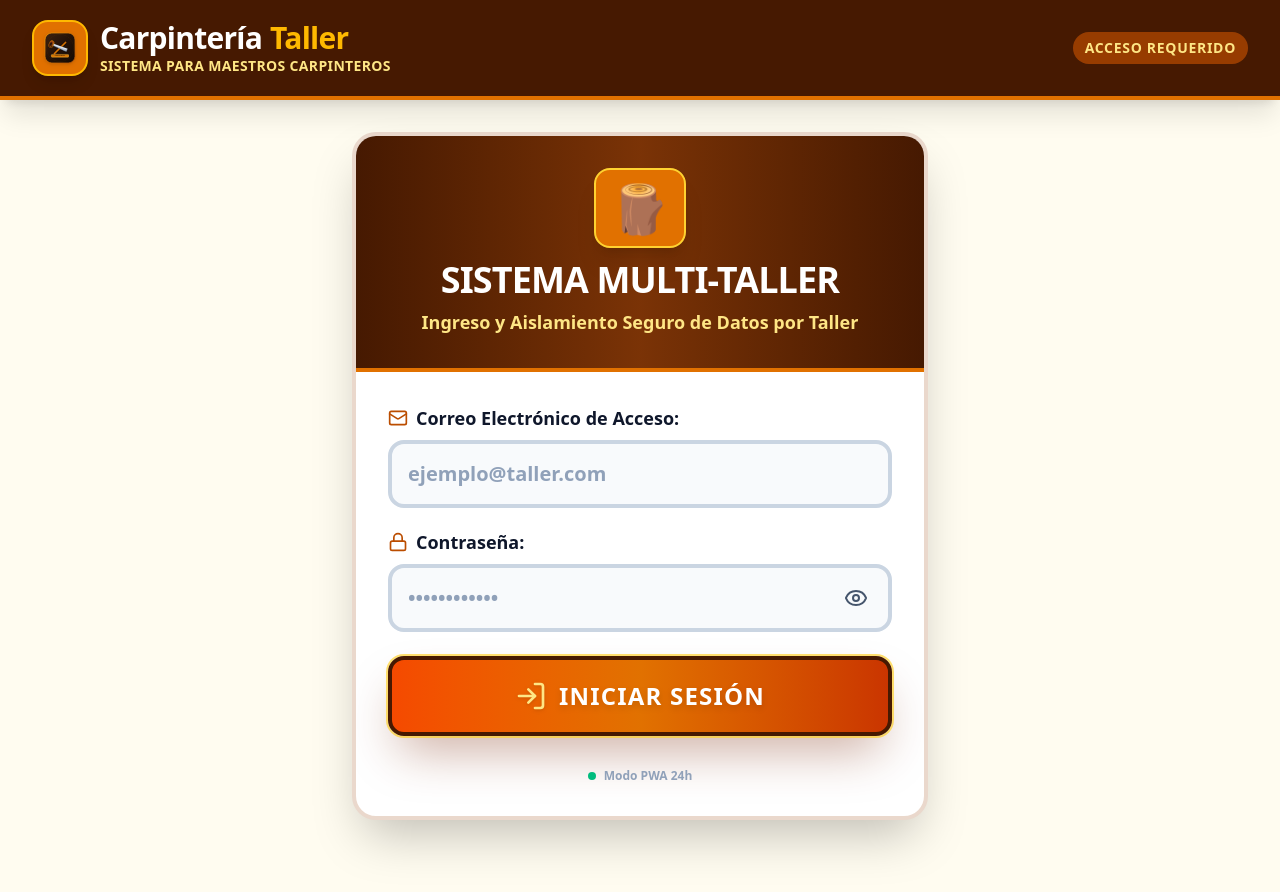
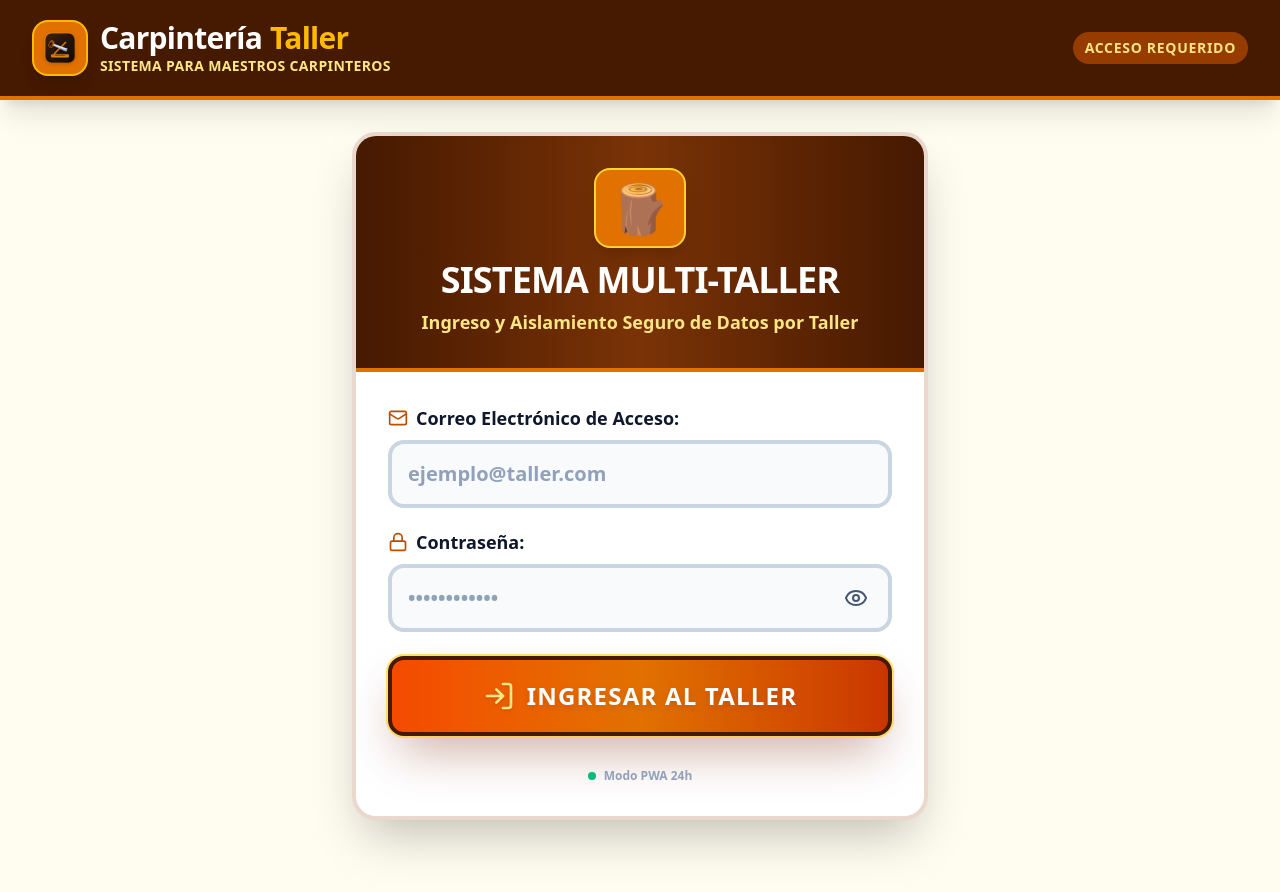
Before and after one commit to rodocortos2024f-max/carpinteria-taller, a React (Vite) app: page / in a window 1280 px wide. Shown: the top 892 px of the page. Built offline with nearby package versions, Linux system fonts and the light colour scheme.

Commit message:
feat: update login button text
Change label to "INGRESAR AL TALLER" to better align with the application branding.

```diff
--- a/src/components/LoginView.tsx
+++ b/src/components/LoginView.tsx
@@ -376,7 +376,7 @@ export const LoginView: React.FC<LoginViewProps> = ({ onLogin }) => {
             >
               <LogIn className="w-7 h-7 sm:w-8 sm:h-8 text-amber-200 shrink-0 filter drop-shadow" />
               <span className="drop-shadow-md">
-                {isLoading ? 'VERIFICANDO CREDENCIALES...' : 'INICIAR SESIÓN'}
+                {isLoading ? 'VERIFICANDO CREDENCIALES...' : 'INGRESAR AL TALLER'}
               </span>
             </button>
           </form>
```
